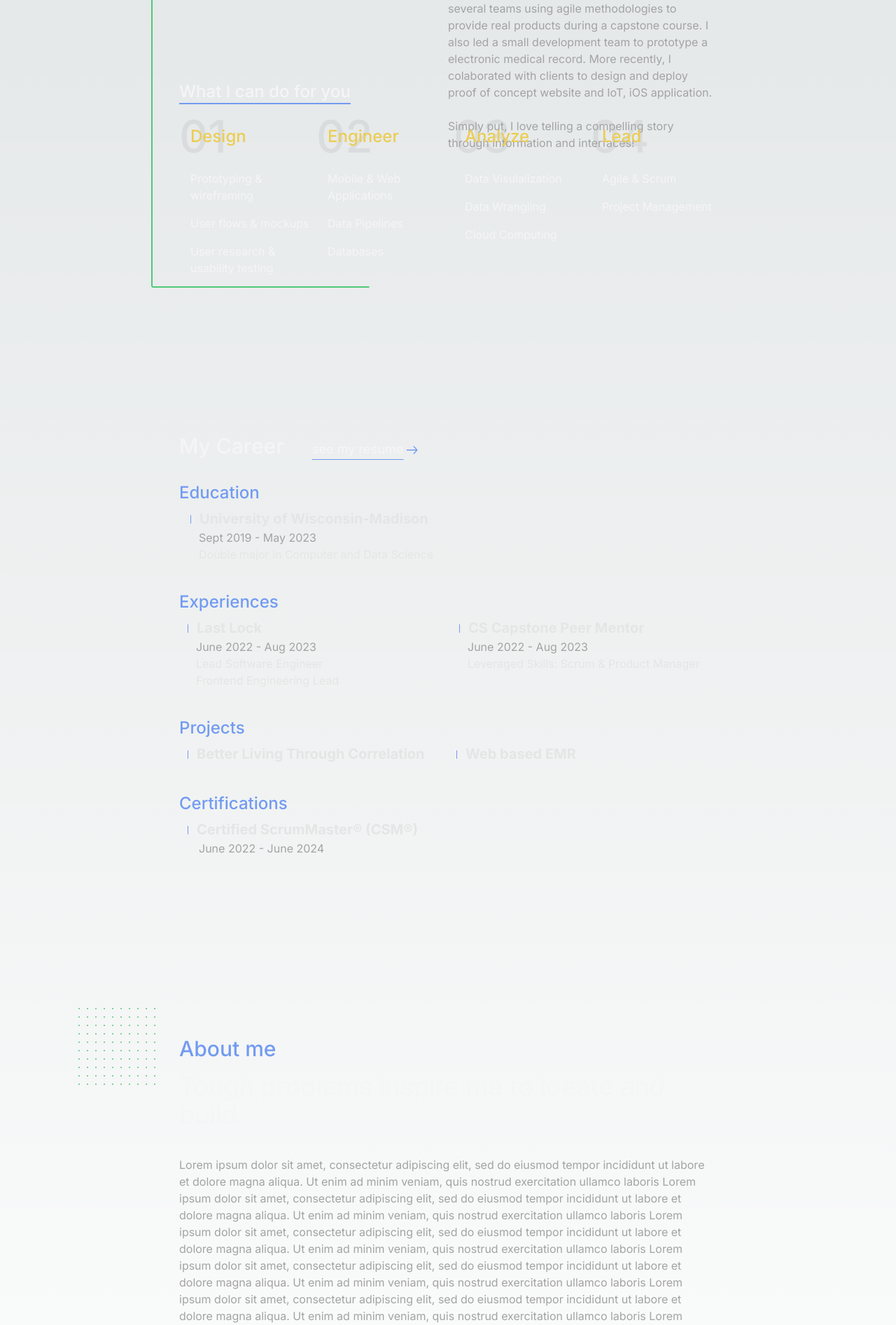
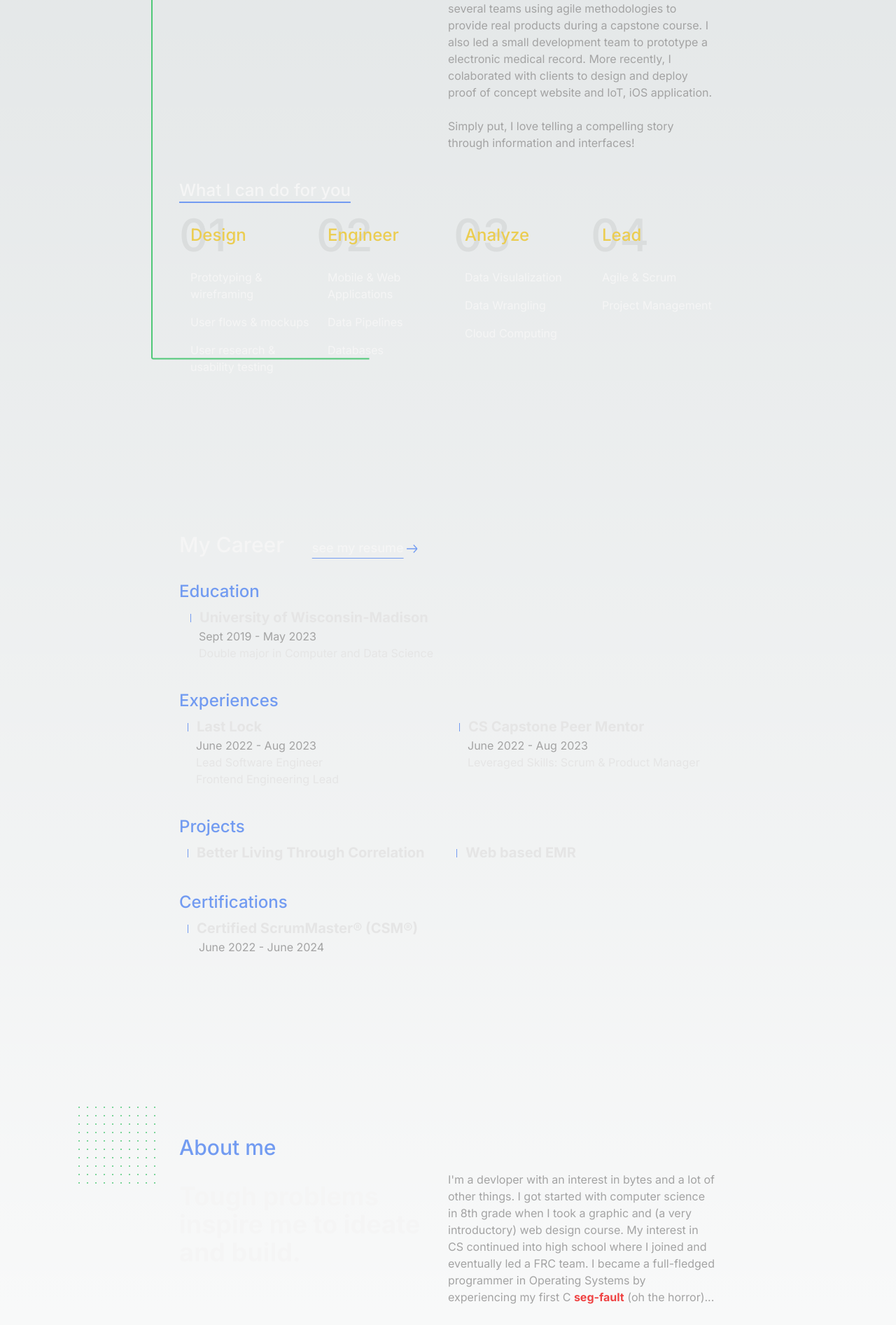
Before and after one commit to AkBo24/Personal-Website, a Next.js app in the folder website/: page / in a window 1280 px wide. Shown: the part 1460-3353 px from the top of the page at 70% size. Built offline with nearby package versions, Linux system fonts and the light colour scheme.

Commit message:
Wrote about me

```diff
--- a/website/app/Sections/About/About.tsx
+++ b/website/app/Sections/About/About.tsx
@@ -15,29 +15,28 @@ const About = () => {
             <div className=' relative sectionContainer'>
                 <h3 className='sectionHeaderBlue'>About me</h3>
 
-                <h4 className='text-4xl mt-4 mb-10'>
-                    Tough problems inspire me to ideate and build.
-                </h4>
+                <div className='grid grid-cols-2'>
+                    <h4 className='text-4xl mt-4 mb-10 font-bold'>
+                        Tough problems inspire me to ideate and build.
+                    </h4>
 
-                <p className='text-neutral-400'>
-                    Lorem ipsum dolor sit amet, consectetur adipiscing elit, sed do
-                    eiusmod tempor incididunt ut labore et dolore magna aliqua. Ut enim ad
-                    minim veniam, quis nostrud exercitation ullamco laboris Lorem ipsum
-                    dolor sit amet, consectetur adipiscing elit, sed do eiusmod tempor
-                    incididunt ut labore et dolore magna aliqua. Ut enim ad minim veniam,
-                    quis nostrud exercitation ullamco laboris Lorem ipsum dolor sit amet,
-                    consectetur adipiscing elit, sed do eiusmod tempor incididunt ut
-                    labore et dolore magna aliqua. Ut enim ad minim veniam, quis nostrud
-                    exercitation ullamco laboris Lorem ipsum dolor sit amet, consectetur
-                    adipiscing elit, sed do eiusmod tempor incididunt ut labore et dolore
-                    magna aliqua. Ut enim ad minim veniam, quis nostrud exercitation
-                    ullamco laboris Lorem ipsum dolor sit amet, consectetur adipiscing
-                    elit, sed do eiusmod tempor incididunt ut labore et dolore magna
-                    aliqua. Ut enim ad minim veniam, quis nostrud exercitation ullamco
-                    laboris Lorem ipsum dolor sit amet, consectetur adipiscing elit, sed
-                    do eiusmod tempor incididunt ut labore et dolore magna aliqua. Ut enim
-                    ad minim veniam, quis nostrud exercitation ullamco laboris
-                </p>
+                    <p className='text-neutral-400'>
+                        I'm a devloper with an interest in bytes and a lot of other
+                        things. I got started with computer science in 8th grade when I
+                        took a graphic and (a very introductory) web design course. My
+                        interest in CS continued into high school where I joined and
+                        eventually led a FRC team. I became a full-fledged programmer in
+                        Operating Systems by experiencing my first C{' '}
+                        <span className='text-red-500 font-bold'>seg-fault</span> (oh the
+                        horror)... <br /> <br />
+                        Now, I spend my time learning new technologies and building cool
+                        projects. Check back to learn more about them! When I'm not
+                        playing with pixels and bytes, you can find me hiking, hanging out
+                        with friends, or generally enjoying my time.
+                        <br /> <br />
+                        If you'd like to work with me, please reach out.
+                    </p>
+                </div>
 
                 <h3 className='sectionHeaderBlue mt-10'>Links</h3>
 
--- a/website/app/Sections/Skillset/Components/Frame.tsx
+++ b/website/app/Sections/Skillset/Components/Frame.tsx
@@ -5,11 +5,11 @@ const Frame = () => {
         <svg
             xmlns='http://www.w3.org/2000/svg'
             width='623'
-            height='647'
-            viewBox='0 0 623 647'
+            height='750'
+            viewBox='0 0 623 750'
             fill='none'>
             <path
-                d='M311.5 646H3C1.89543 646 1 645.105 1 644V2.99999C1 1.89542 1.89543 1 3 1H620C621.105 1 622 1.89543 622 3V85.0249'
+                d='M311.5 748.5H3C1.89543 748.5 1 747.605 1 746.5V3.00001C1 1.89544 1.89543 1 3 1H620C621.105 1 622 1.89543 622 3V85.0249'
                 stroke='#50C878'
                 stroke-width='2'
             />
--- a/website/app/Sections/Skillset/Skillset.tsx
+++ b/website/app/Sections/Skillset/Skillset.tsx
@@ -36,7 +36,7 @@ const Skillset = () => {
                     cooperation on projects around interesting dashboards, design systems
                     or landing pages. Let’s create something awesome together! */}
 
-                    <p className='text-neutral-400 flex-1 h-[259px]'>
+                    <p className='text-neutral-400 flex-1 '>
                         I'm a full stack devloper who translates data insights into
                         valuable applications. I provide effortless experiences by
                         understanding how users interact with each of my products. I'm
@@ -54,7 +54,7 @@ const Skillset = () => {
                 </div>
             </div>
 
-            <h3 className='underline-lightPrimaryBlue text-2xl font-medium underline decoration-lightPrimaryBlue underline-offset-8'>
+            <h3 className='mt-10 underline-lightPrimaryBlue text-2xl font-medium underline decoration-lightPrimaryBlue underline-offset-8'>
                 What I can do for you
             </h3>
 
```
